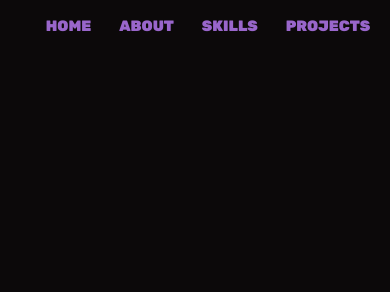
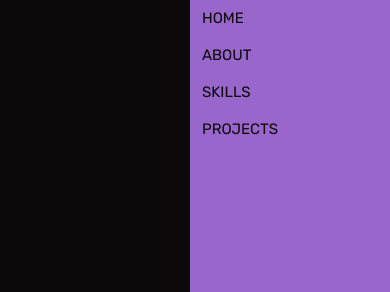
Before and after one commit to kyliehubbard/khub-portfolio, a plain HTML site: page index.html in a window 390 px wide. Shown: the top 292 px of the page. Drawn offline with Linux system fonts and the light colour scheme.

Commit message:
Update styles.css

```diff
--- a/styles.css
+++ b/styles.css
@@ -2,7 +2,6 @@
     margin: 0;
     padding: 0;
     font-family: 'Rubik', sans-serif;
-    color:	#9966CB;
 }
 
 .header{
@@ -10,6 +9,7 @@
     width: 100%;
     background-color: #0C090A;
     position:relative;
+    color:	#9966CB;
 }
 nav{
     display: flex;
@@ -30,7 +30,8 @@ nav{
 .nav-links ul li a{
     text-decoration: none;
     font-size: 15px;
-    font-weight:900;
+    font-weight:400;
+    color:	#9966CB;
 }
 .nav-links ul li::after{
     content: '';
@@ -58,3 +59,22 @@ nav{
 .text-box p{
     margin: 10px 0 40px;
 }
+@media(max-width: 700px){
+    .nav-links ul li{
+        display: block;
+        color:black;
+    }
+    .nav-links{
+        position: absolute;
+        background: #9966CB;
+        height: 100vh;
+        width: 200px;
+        top: 0;
+        right: 0;
+        text-align: left;
+        z-index: 2;
+    }
+    .nav-links ul li a{
+        color:#0C090A;
+    }
+}
```
